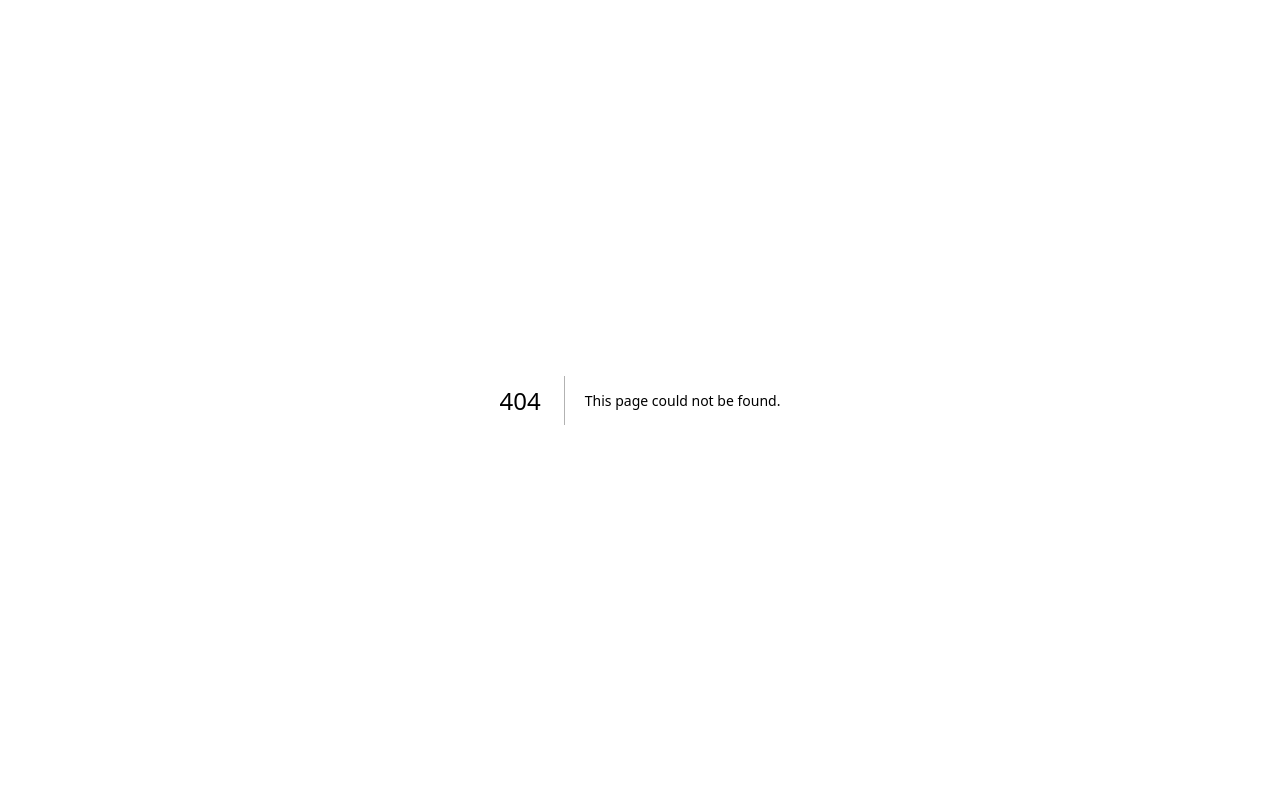
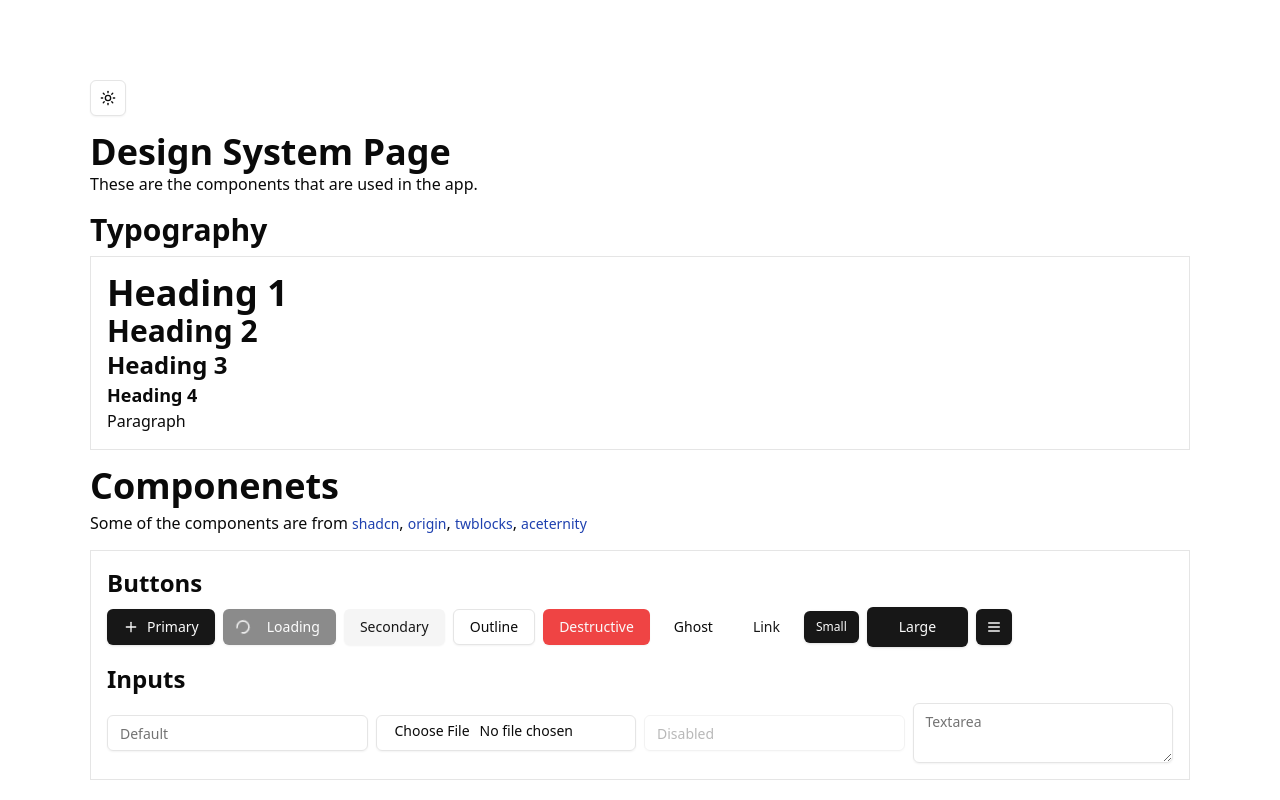
Before and after one commit to ahargunyllib/hackathon-next-starter, a Next.js app: page /design-system in a window 1280 px wide. Before the commit this address had no page. Built offline with nearby package versions, Linux system fonts and the light colour scheme.

Commit message:
feat: add Design System page with components showcase

```diff
--- /dev/null
+++ b/src/app/(dev)/design-system/page.tsx
@@ -0,0 +1,95 @@
+import { ModeToggle } from "@/components/shared/ModeToggle";
+import UnstyledLink from "@/components/shared/UnstyledLink";
+import { Button } from "@/components/ui/button";
+import { Input } from "@/components/ui/input";
+import { Textarea } from "@/components/ui/textarea";
+import { LoaderCircle, MenuIcon, PlusIcon } from "lucide-react";
+
+export default function DesignSystemPage() {
+	return (
+		<section className="container mx-auto">
+			<div className="layout mt-20 space-y-4">
+				<ModeToggle />
+				<div>
+					<h1>Design System Page</h1>
+					<p>These are the components that are used in the app.</p>
+				</div>
+
+				<div className="space-y-2">
+					<h2>Typography</h2>
+					<div className="p-4 border">
+						<h1>Heading 1</h1>
+						<h2>Heading 2</h2>
+						<h3>Heading 3</h3>
+						<h4>Heading 4</h4>
+						<p>Paragraph </p>
+					</div>
+				</div>
+
+				<div className="space-y-2">
+					<div>
+						<h1>Componenets</h1>
+						<p>
+							Some of the components are from{" "}
+							<Button variant="link" className="p-0 text-blue-800">
+								<UnstyledLink href="http://ui.shadcn.com">shadcn</UnstyledLink>
+							</Button>
+							,{" "}
+							<Button variant="link" className="p-0 text-blue-800">
+								<UnstyledLink href="http://originui.com">origin</UnstyledLink>
+							</Button>
+							,{" "}
+							<Button variant="link" className="p-0 text-blue-800">
+								<UnstyledLink href="http://twblocks.com">twblocks</UnstyledLink>
+							</Button>
+							,{" "}
+							<Button variant="link" className="p-0 text-blue-800">
+								<UnstyledLink href="https://ui.aceternity.com/">
+									aceternity
+								</UnstyledLink>
+							</Button>
+						</p>
+					</div>
+					<div className="p-4 border flex flex-col gap-4">
+						<div className="space-y-2">
+							<h3>Buttons</h3>
+							<div className="flex flex-row gap-2 items-center">
+								<Button>
+									<PlusIcon /> Primary
+								</Button>
+								<Button disabled>
+									<LoaderCircle
+										className="-ms-1 me-2 animate-spin"
+										size={16}
+										strokeWidth={2}
+										aria-hidden="true"
+									/>
+									Loading
+								</Button>
+								<Button variant="secondary">Secondary</Button>
+								<Button variant="outline">Outline</Button>
+								<Button variant="destructive">Destructive</Button>
+								<Button variant="ghost">Ghost</Button>
+								<Button variant="link">Link</Button>
+								<Button size="sm">Small</Button>
+								<Button size="lg">Large</Button>
+								<Button size="icon">
+									<MenuIcon />
+								</Button>
+							</div>
+						</div>
+						<div className="space-y-2">
+							<h3>Inputs</h3>
+							<div className="flex flex-row gap-2 items-center">
+								<Input placeholder="Default" />
+								<Input placeholder="File" type="file" />
+								<Input placeholder="Disabled" disabled />
+								<Textarea placeholder="Textarea" />
+							</div>
+						</div>
+					</div>
+				</div>
+			</div>
+		</section>
+	);
+}
```
